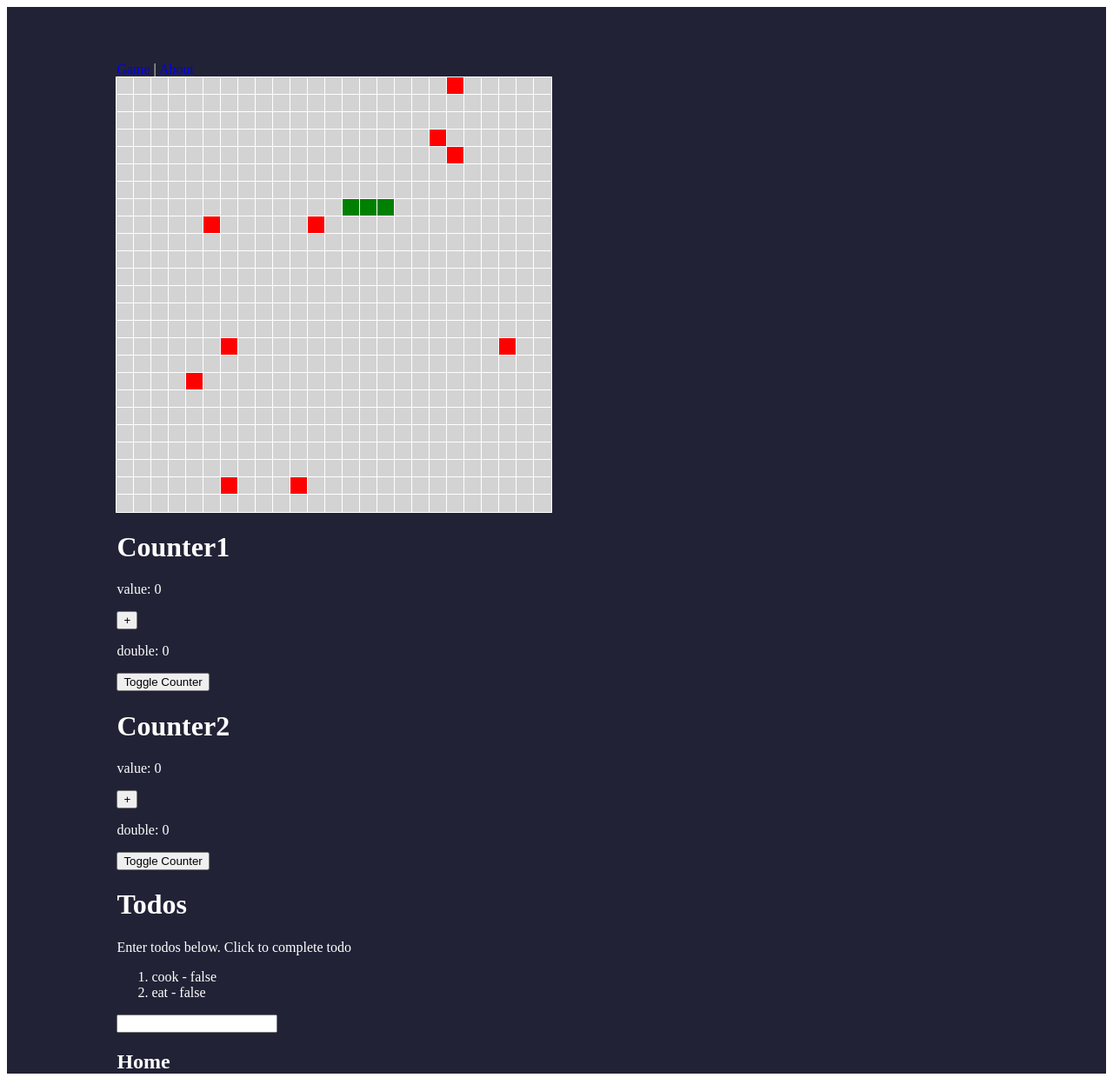
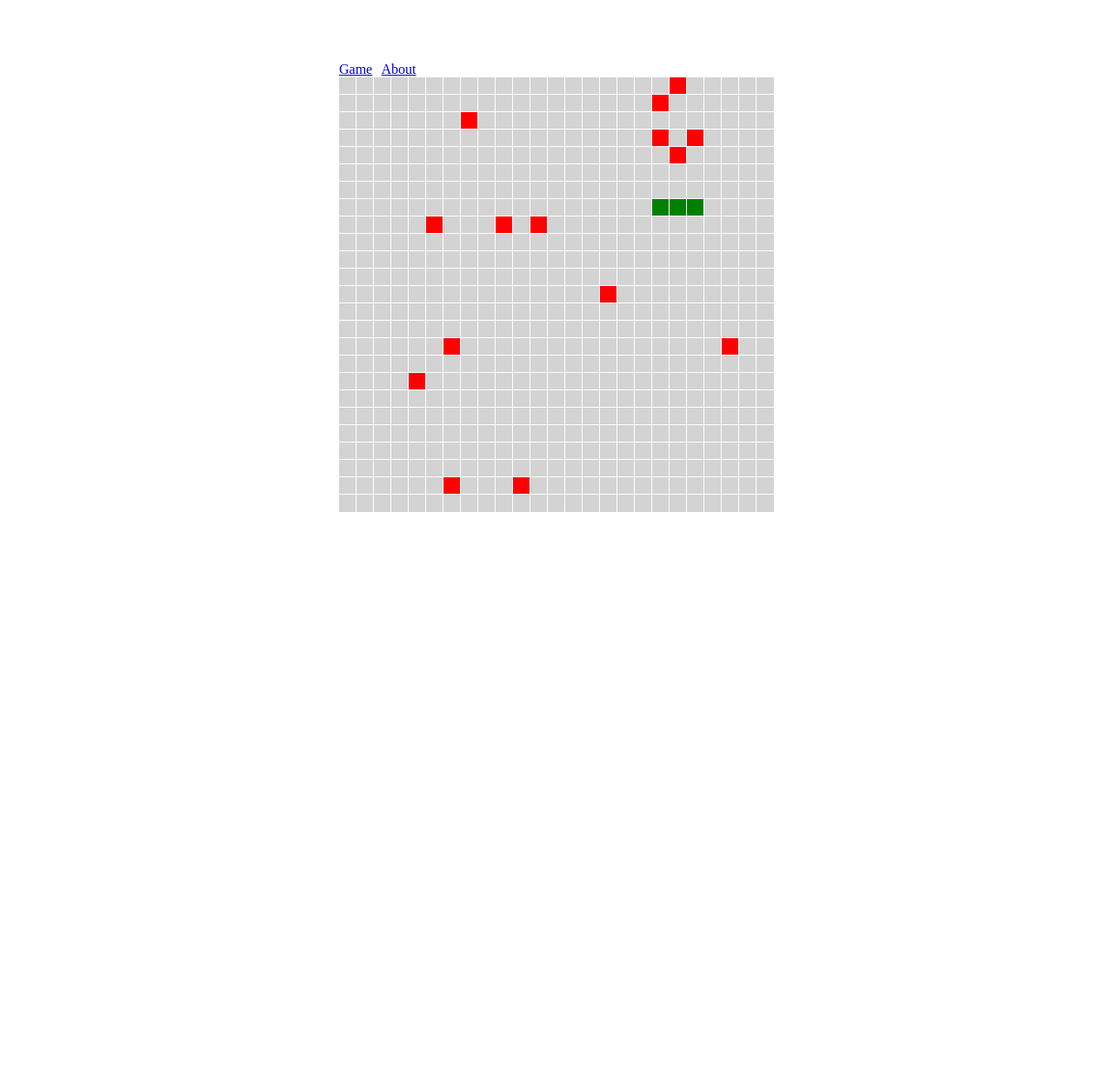
Before and after one commit to AndrewByerle/snake-game, a Vue app: page /game in a window 1280 px wide. Shown: the whole page at 87% size. After the commit the page ends 800 px from the top, so only its background shows below. Built offline with nearby package versions, Linux system fonts and the light colour scheme.

Commit message:
updated snake speed increases

```diff
--- a/src/App.vue
+++ b/src/App.vue
@@ -10,24 +10,13 @@ import { RouterLink, useRouter } from "vue-router";
 
 <template>
 
+  <div class="game">
     <div>
-  <div id="game">
       <nav>
         <RouterLink to="/game">Game</RouterLink> |
         <RouterLink to="/about">About</RouterLink>
       </nav>
       <RouterView> </RouterView>
-  </div>
-
-  <div>
-    <Counter head="Counter1" />
-    <Counter head="Counter2" />
-    <Todos />
-  </div>
-  <div class="title">
-    <h2>
-      Home
-    </h2>
     </div>
   </div>
 
@@ -37,19 +26,15 @@ import { RouterLink, useRouter } from "vue-router";
 
 
 <style>
-#app {
-  padding-left: 10%;
+.game {
   padding-top: 5%;
   color: white;
-  /* display: flex;
-  flex-flow: column nowrap;
-  gap: 1rem; */
-  background-color: rgb(34, 34, 54);
+  display: flex;
+  align-items: center;
+  justify-content: center;
 }
 
 .title {
   width: 100px
 }
-
-
 </style>
--- a/src/views/GameView.vue
+++ b/src/views/GameView.vue
@@ -6,14 +6,14 @@ import type { Ref } from 'vue';
 type square = 'snake' | 'open' | 'apple';
 type direction = 'left' | 'right' | 'up' | 'down';
 const BOARD_SIZE = 25;
-let SNAKE_UPDATE_INTERVAL = 100;
-let APPLE_UPDATE_INTERVAL = 3000;
 let board = ref<square[][]>([...Array(BOARD_SIZE)].map(() => [...Array(BOARD_SIZE)].map(() => 'open')));
 let snakeLocation: number[][] = [];
 let snakeDirection = ref<direction>('right');
-let snakeSpeed = ref<number>(500)
-let lost = ref<boolean>(false)
+let snakeSpeed = ref<number>(500);
+let lost = ref<boolean>(false);
+let lostRef = lost.value;
 let grid = board.value;
+let snakeSpeedChange = 200;
 
 // Setup initial snake location
 for (var i: number = 3; i < 6; i++) {
@@ -65,8 +65,7 @@ const checkIllegalMove = (row: number, col: number) => {
         console.log('illegal move!')
         lost.value = true;
     }
-    const next = board.value[row][col];
-    if (next === 'snake') {
+    else if (board.value[row][col] === 'snake') {
         console.log('illegal move!')
         lost.value = true;
     }
@@ -85,14 +84,6 @@ const generateApple = () => {
         board.value[i][j] = 'apple'
     }
 }
-const myTimer = () => {
-    console.log(snakeSpeed.value)
-    continuousMovement()
-    // generateApple();
-}
-
-// let interval = setInterval(myTimer, snakeSpeed.value);
-// let appleInterval = setInterval(generateApple, APPLE_UPDATE_INTERVAL);
 const gameState = () => {
     if (lost.value === true){
         return
@@ -103,17 +94,17 @@ const gameState = () => {
 
 }
 
-let snakeTimeout = setTimeout(gameState, snakeSpeed.value)
+setTimeout(gameState, snakeSpeed.value)
 
 const increaseGameSpeed = () => {
-    snakeSpeed.value -= 100;
-    APPLE_UPDATE_INTERVAL -= 50;
+    snakeSpeedChange = Math.max(5, snakeSpeedChange - 50)
+    snakeSpeed.value = Math.max(30, snakeSpeed.value - snakeSpeedChange);
 }
 
 const moveSnake = (x: number, y: number) => {
-    const { snakeLength, head, tail } = snakeDetails();
+    const { head, tail } = snakeDetails();
     const [i, j] = head;
-    checkIllegalMove(i + y, j + x)
+    checkIllegalMove(i + y, j + x);
     if (lost.value === true){ return }
     const next = board.value[i + y][j + x];
     const shouldRemove = !isApple(next);
@@ -166,10 +157,17 @@ const test = (row: square[], col: square) => {
     <div v-for="(row, i) in board" class="row">
         <div v-for="(col, j) in row" :class="`square ${grid[i][j]}`" @click="test(row, col)"></div>
     </div>
+    <!-- <p :class="{ gameOver: lostRef}">
+        Game Over!
+    </p> -->
 </template>
 
 
 <style>
+.lost {
+ color: black;
+}
+
 .square {
     height: 20px;
     width: 20px;
--- a/src/views/HomeView.vue
+++ b/src/views/HomeView.vue
@@ -4,6 +4,6 @@ import CounterVue from "@/components/Counter.vue";
 
 <template>
   <main>
-    <CounterVue />
+    <!-- <CounterVue /> -->
   </main>
 </template>
```
Lines whose indentation alone changed are shown as unchanged.
